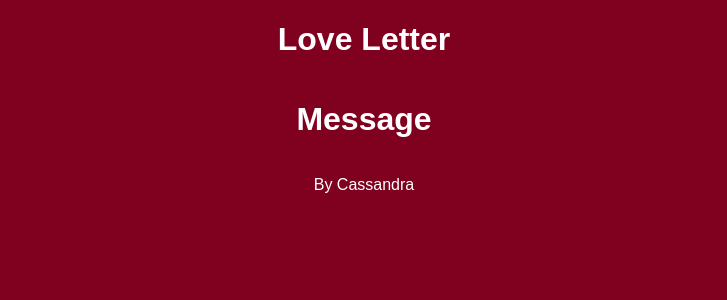
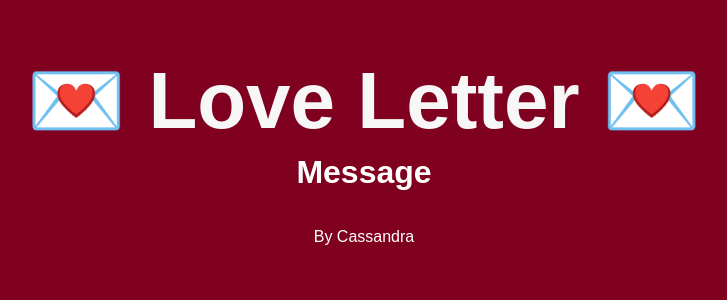
Before and after one commit to cassichan/love-letter-react, a React (Create React App) app: page / in a window 1280 px wide. Shown: the top 300 px of the page, without its empty margins (276-1003 px from the left). Built offline with nearby package versions, Linux system fonts and the light colour scheme.

Commit message:
styled header

```diff
--- a/src/components/Header.jsx
+++ b/src/components/Header.jsx
@@ -1,3 +1,5 @@
+import "../styles/header.css"
+
 export default function Header() {
-  return <h1>Love Letter</h1>;
+  return <h1 className="header">💌 Love Letter 💌</h1>;
 }
--- a/src/styles/header.css
+++ b/src/styles/header.css
@@ -0,0 +1,6 @@
+.header {
+  text-align: center;
+  font-size: 5em;
+  color: #f7f7f7;
+  margin-bottom: -15px;
+}
```
